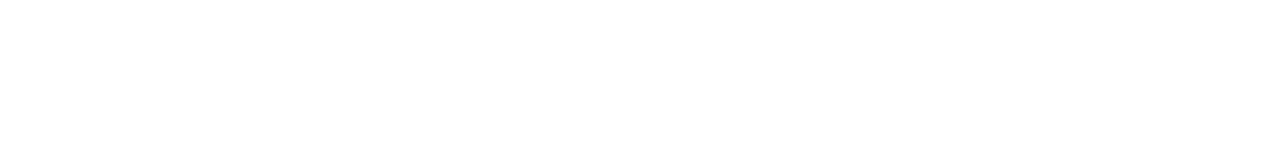
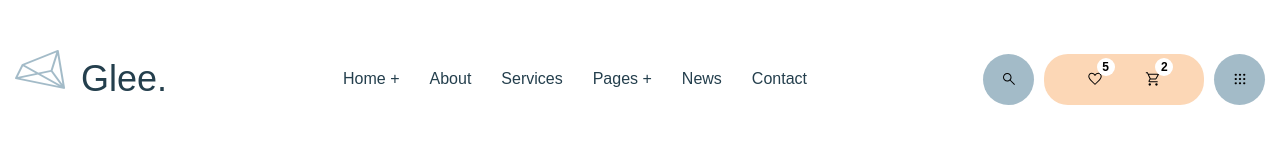
Before and after one commit to Alekseywow/Traning-magazin-, a website: page app/index.html in a window 1280 px wide. Drawn offline with nearby package versions, Linux system fonts and the light colour scheme; files that its build step writes are made by us from their sources.

Commit message:
added header and fonts

```diff
--- a/app/index.html
+++ b/app/index.html
@@ -8,7 +8,62 @@
     <link rel="stylesheet" href="css/style.min.css">
 </head>
 <body>
-
+<header class="header">
+    <div class="container">
+        <div class="header__inner">
+            <div class="header__logo">
+                <a href="#" class="logo">
+                    <img src="images/logo.png" alt="logo" class="header__logo-img">
+                </a>
+                <a href="#" class="header__logo-text">Glee.</a>
+            </div>
+            <nav class="menu">
+                <ul class="menu__list">
+                    <li class="menu__list-item">
+                        <a href="#" class="menu__list-link">Home
+                            <span class="menu__list-link_span">+</span>
+                        </a>
+                    </li>
+                    <li class="menu__list-item">
+                        <a href="#" class="menu__list-link">About</a>
+                    </li>
+                    <li class="menu__list-item">
+                        <a href="#" class="menu__list-link">Services</a>
+                    </li>
+                    <li class="menu__list-item">
+                        <a href="#" class="menu__list-link">Pages
+                            <span class="menu__list-link_span">+</span>
+                        </a>
+                    </li>
+                    <li class="menu__list-item">
+                        <a href="#" class="menu__list-link">News</a>
+                    </li>
+                    <li class="menu__list-item">
+                        <a href="#" class="menu__list-link">Contact</a>
+                    </li>
+                </ul>
+            </nav>
+            <div class="navigation">
+                <a href="#" class="navigation-link navigation-link_search">
+                    <img src="images/menuicons/search.svg" alt="search" class="navigation-img" style="width: 16px; height: 16px;">
+                </a>
+                <div class="navigation-link_box">
+                    <a href="#" class="navigation-link navigation-link_heart">
+                        <img src="images/menuicons/heart.svg" alt="heart" class="navigation-img" style="width: 16px; height: 16px;">
+                        <span class="navigation-num">5</span>
+                    </a>
+                    <a href="#" class="navigation-link navigation-link_cart">
+                        <img src="images/menuicons/cart.svg" alt="cart" class="navigation-img" style="width: 16px; height: 16px;">
+                        <span class="navigation-num">2</span>
+                    </a>
+                </div>
+                <a href="#" class="navigation-link navigation-link_apps">
+                    <img src="images/menuicons/apps.svg" alt="apps" class="navigation-img" style="width: 16px; height: 16px;" >
+                </a>
+            </div>
+        </div>
+    </div>
+</header>
 
     <script src="js/main.min.js"></script>
 </body>
--- a/app/scss/_fonts.scss
+++ b/app/scss/_fonts.scss
@@ -0,0 +1,49 @@
+@font-face{
+    font-family: 'DMSans-Regular', sans-serif;
+    font-weight: 400;
+    font-style: normal;
+    src: local ('DMSans-Regular'),
+         url('../fonts/DMSans-Regular.woff2') format('woff2'),
+         url('../fonts/DMSans-Regular.woff') format('woff');
+        font-display: swap;
+}
+
+@font-face{
+    font-family: 'DMSans-Medium', sans-serif;
+    font-weight: 500;
+    font-style: normal;
+    src: local ('DMSans-Medium'),
+         url('../fonts/DMSans-Medium.woff2') format('woff2'),
+         url('../fonts/DMSans-Medium.woff') format('woff');
+        font-display: swap;
+}
+
+@font-face{
+    font-family: 'DMSans-Bold', sans-serif;
+    font-weight: 700;
+    font-style: normal;
+    src: local ('DMSans-Bold'),
+         url('../fonts/DMSans-Bold.woff2') format('woff2'),
+         url('../fonts/DMSans-Bold.woff') format('woff');
+        font-display: swap;
+}
+
+@font-face{
+    font-family: 'Rubik-Regular', sans-serif;
+    font-weight: 400;
+    font-style: normal;
+    src: local ('Rubik-Regular'),
+         url('../fonts/Rubik-Regular.woff2') format('woff2'),
+         url('../fonts/Rubik-Regular.woff') format('woff');
+        font-display: swap;
+}
+
+@font-face{
+    font-family: 'Rubik-Medium', sans-serif;
+    font-weight: 500;
+    font-style: normal;
+    src: local ('Rubik-Medium'),
+         url('../fonts/Rubik-Medium.woff2') format('woff2'),
+         url('../fonts/Rubik-Medium.woff') format('woff');
+        font-display: swap;
+}
--- a/app/scss/_global.scss
+++ b/app/scss/_global.scss
@@ -0,0 +1,12 @@
+body {
+    font-size: 16px;
+    line-height: 30px;
+    color: #585858;
+    @extend %dssans-700;
+}
+
+.container {
+    max-width: 1770px;
+    margin: 0 auto;
+    padding: 0 15px;
+}
--- a/app/scss/_vars.scss
+++ b/app/scss/_vars.scss
@@ -0,0 +1,28 @@
+$accent: #585858;
+$title:#243f4d;
+$bgcplashki: #fcd7b6;
+
+%dssans-400 {
+    font-family: 'DMSans-Regular', sans-serif;
+    font-weight: 400;
+}
+
+%dssans-500 {
+    font-family: 'DMSans-Medium', sans-serif;
+    font-weight: 500;
+}
+
+%dssans-700 {
+    font-family: 'DMSans-Bold', sans-serif;
+    font-weight: 700;
+}
+
+%rubik-400 {
+    font-family: 'Rubik-Regular', sans-serif;
+    font-weight: 400;
+}
+
+%rubik-500 {
+    font-family: 'Rubik-Medium', sans-serif;
+    font-weight: 500;
+}
--- a/app/scss/style.scss
+++ b/app/scss/style.scss
@@ -4,13 +4,103 @@
 @import 'fonts';
 // Шрифты
 
+@import 'reset';
+// Сброс стилей
+
 @import 'global';
 // Глобальные стили
 
-@import 'reset';
-// Сброс стилей
+
 
 // Код для интернет магазина
+
+.header{
+    padding: 50px 0;
+    &__inner{
+        display: flex;
+        justify-content: space-between;
+        align-items: center;
+    }
+    &__logo{
+        display: flex;
+    }
+    &__logo-text {
+        padding-left: 15px;
+        font-size: 36px;
+        line-height: 58px;
+        color: $title;
+        @extend %rubik-500;
+    }
+}
+
+.menu {
+    &__list {
+        display: flex;
+    }
+    &__list-item + .menu__list-item {
+        padding-left: 30px;
+    }
+    &__list-item a{
+        color: $title;
+        @extend %rubik-500;
+    }
+
+}
+
+.navigation {
+    display: flex;
+    &-link{
+        position: relative;
+    }
+
+
+    &-link_box {
+        display: flex;
+        align-items: center;
+        justify-content: center;
+        width: 160px;
+        height: 51px;
+        background-color: #fcd7b6;
+        border-radius: 24px;
+        margin: 0 10px;
+        justify-content: space-evenly;
+    }
+
+    &-link_search{
+        width: 51px;
+        height: 51px;
+        border-radius: 50%;
+        background-color: #a3bbc8;
+        display: flex;
+        align-items: center;
+        justify-content: center;
+    }
+
+
+    &-link_apps{
+        width: 51px;
+        height: 51px;
+        border-radius: 50%;
+        background-color: #a3bbc8;
+        display: flex;
+        align-items: center;
+        justify-content: center;
+    }
+
+    &-num {
+        position: absolute;
+        height: 18px;
+        width: 18px;
+        border-radius: 50%;
+        background-color: #fff;
+        top: -13px;
+        right: -12px;
+        text-align: center;
+        font-size: 12px;
+        line-height: 18px;
+        color: #000;
+    }
+}
 
 
 
```
Also changed, not shown: app/fonts/DMSans-Bold.woff (added), app/fonts/DMSans-Bold.woff2 (added), app/fonts/DMSans-Medium.woff (added), app/fonts/DMSans-Medium.woff2 (added), app/fonts/DMSans-Regular.woff (added), app/fonts/DMSans-Regular.woff2 (added), app/fonts/Rubik-Medium.woff (added), app/fonts/Rubik-Medium.woff2 (added), app/fonts/Rubik-Regular.woff (added), app/fonts/Rubik-Regular.woff2 (added), app/images/logo.png (added), app/images/menuicons/apps.svg (added), app/images/menuicons/cart.svg (added), app/images/menuicons/heart.svg (added), 1 more files.
